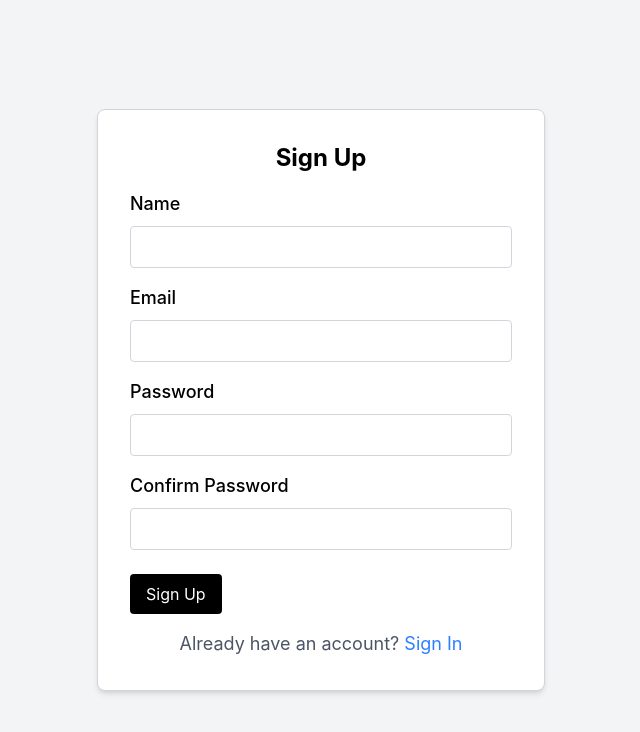
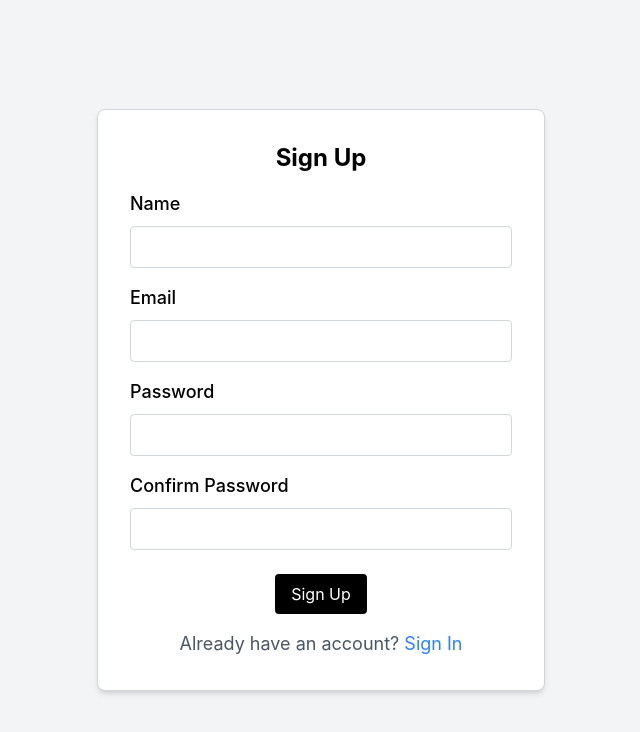
Before and after one commit to Priyansh7999/react-auth-forms, a React (Vite) app: page /sign-up in a window 1280 px wide. Shown: the top 732 px of the page, without its empty margins (319-959 px from the left). Built offline with nearby package versions, Linux system fonts and the light colour scheme.

Commit message:
fix: update the css for signup button

```diff
--- a/src/pages/SignUp.tsx
+++ b/src/pages/SignUp.tsx
@@ -49,7 +49,7 @@ export default function SignUp() {
             <InputField label="Password" type="password" name="password" />
             <InputField label="Confirm Password" type="password" name="confirmPassword" />
 
-            <div className="mt-6">
+            <div className="mt-6 text-center">
               <button
                 type="submit"
                 className="font-sans bg-black hover:bg-gray-800 text-white py-2 px-4 rounded"
```
